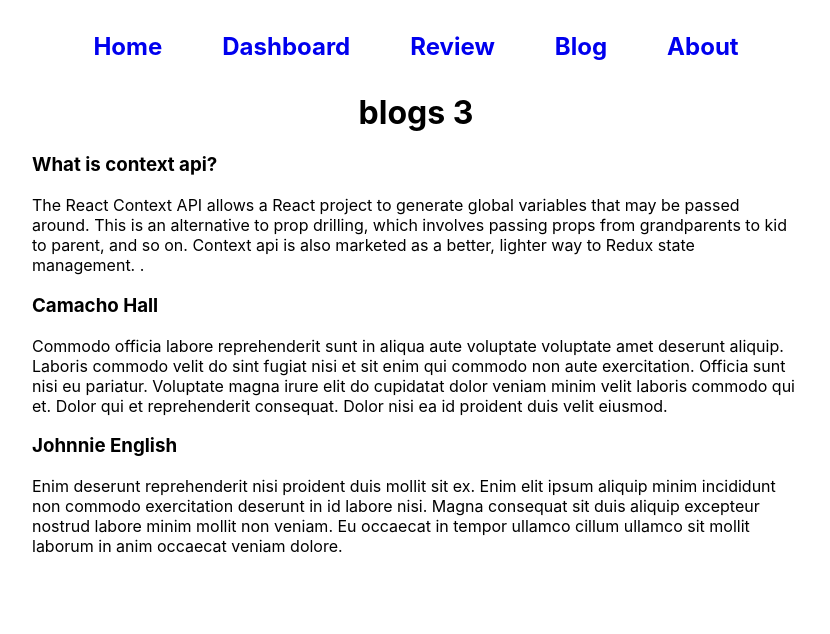
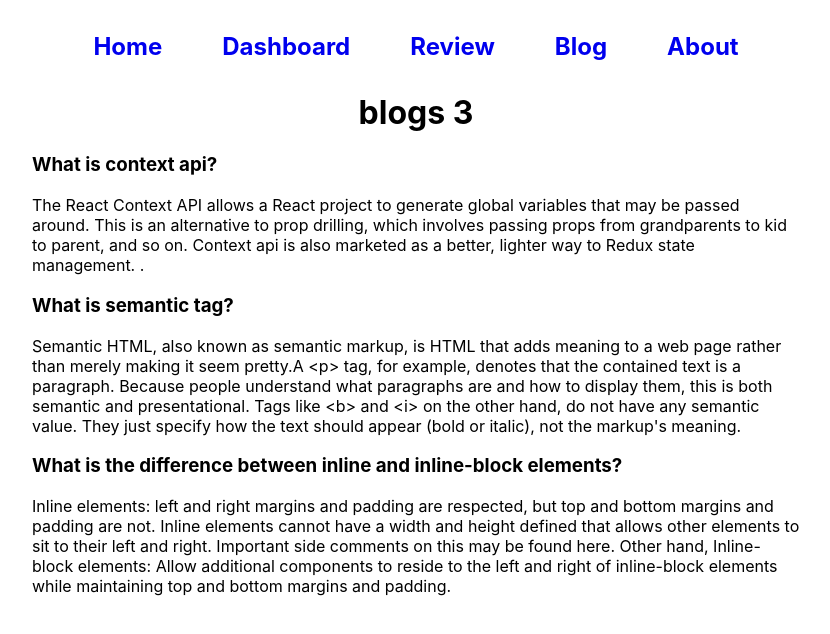
Before and after one commit to muhayminul96/Food-Reviewer, a React (Create React App) app: page /blog in a window 1280 px wide. Shown: the top 634 px of the page, without its empty margins (224-1054 px from the left). Built offline with nearby package versions, Linux system fonts and the light colour scheme.

Commit message:
not found page updated

```diff
--- a/public/bonus.json
+++ b/public/bonus.json
@@ -6,12 +6,12 @@
   },
   {
     "id": "624c02ce0a76f6fc67382eb1",
-    "title": "Camacho Hall",
-    "blogText": "Commodo officia labore reprehenderit sunt in aliqua aute voluptate voluptate amet deserunt aliquip. Laboris commodo velit do sint fugiat nisi et sit enim qui commodo non aute exercitation. Officia sunt nisi eu pariatur. Voluptate magna irure elit do cupidatat dolor veniam minim velit laboris commodo qui et. Dolor qui et reprehenderit consequat. Dolor nisi ea id proident duis velit eiusmod.\r\n"
+    "title": "What is semantic tag?",
+    "blogText": "Semantic HTML, also known as semantic markup, is HTML that adds meaning to a web page rather than merely making it seem pretty.A <p> tag, for example, denotes that the contained text is a paragraph. Because people understand what paragraphs are and how to display them, this is both semantic and presentational. Tags like <b> and <i> on the other hand, do not have any semantic value. They just specify how the text should appear (bold or italic), not the markup's meaning. \r\n"
   },
   {
     "id": "624c02cea403162ac3f8edb7",
-    "title": "Johnnie English",
-    "blogText": "Enim deserunt reprehenderit nisi proident duis mollit sit ex. Enim elit ipsum aliquip minim incididunt non commodo exercitation deserunt in id labore nisi. Magna consequat sit duis aliquip excepteur nostrud labore minim mollit non veniam. Eu occaecat in tempor ullamco cillum ullamco sit mollit laborum in anim occaecat veniam dolore.\r\n"
+    "title": "What is the difference between inline and inline-block elements?",
+    "blogText": "Inline elements: left and right margins and padding are respected, but top and bottom margins and padding are not. Inline elements cannot have a width and height defined that allows other elements to sit to their left and right. Important side comments on this may be found here. Other hand, Inline-block elements: Allow additional components to reside to the left and right of inline-block elements while maintaining top and bottom margins and padding. \r\n"
   }
 ]
--- a/src/components/NotFound/NotFound.css
+++ b/src/components/NotFound/NotFound.css
@@ -0,0 +1,3 @@
+.not-found-error img {
+width: 40%;
+}
--- a/src/components/NotFound/NotFound.js
+++ b/src/components/NotFound/NotFound.js
@@ -1,9 +1,10 @@
 import React from 'react';
+import './NotFound.css'
 
 const NotFound = () => {
     return (
-        <div>
-            <h1>not found 404</h1>
+        <div className='not-found-error'>
+            <img src="https://cdn5.vectorstock.com/i/1000x1000/73/49/404-error-page-not-found-miss-paper-with-white-vector-20577349.jpg" alt="" />
         </div>
     );
 };
```
